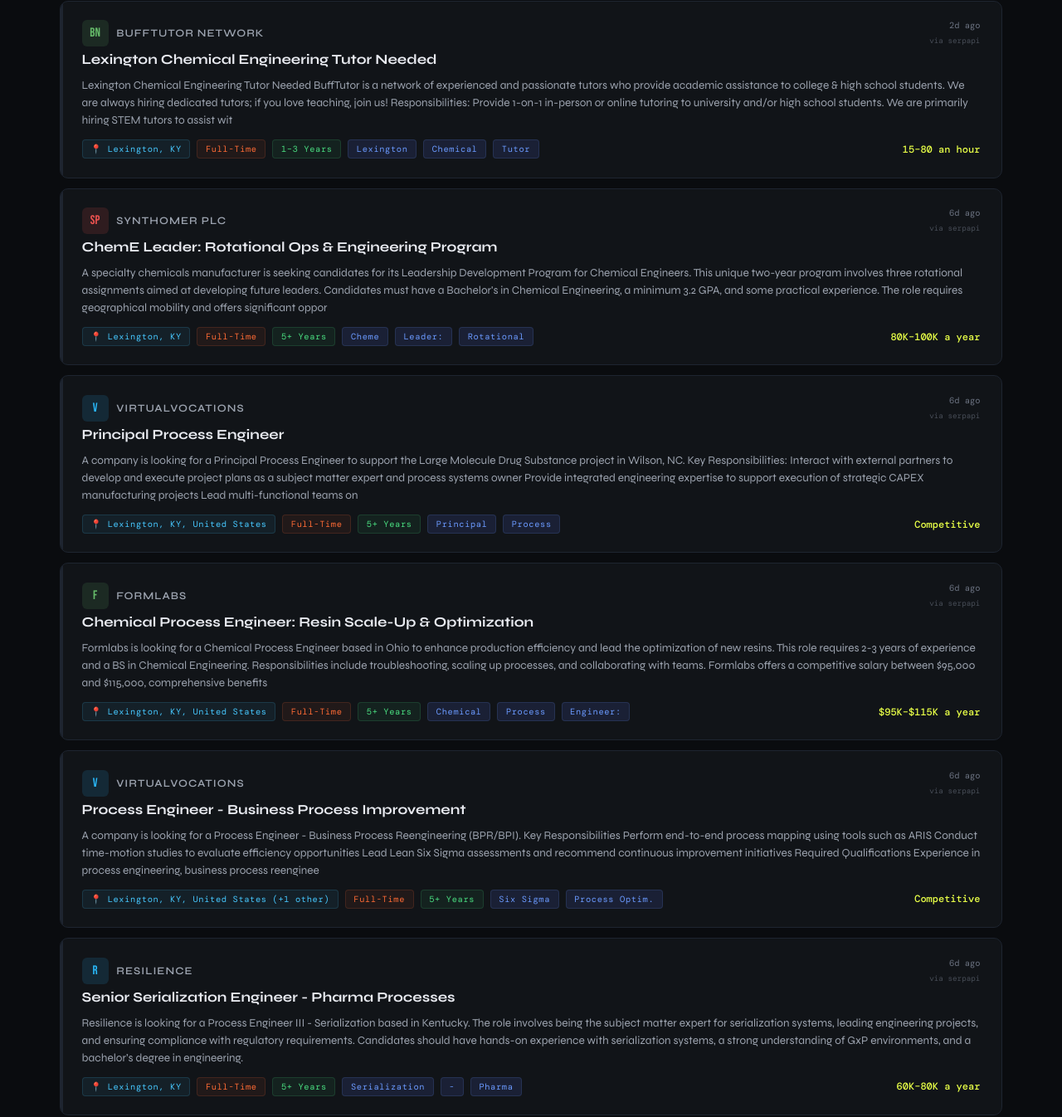
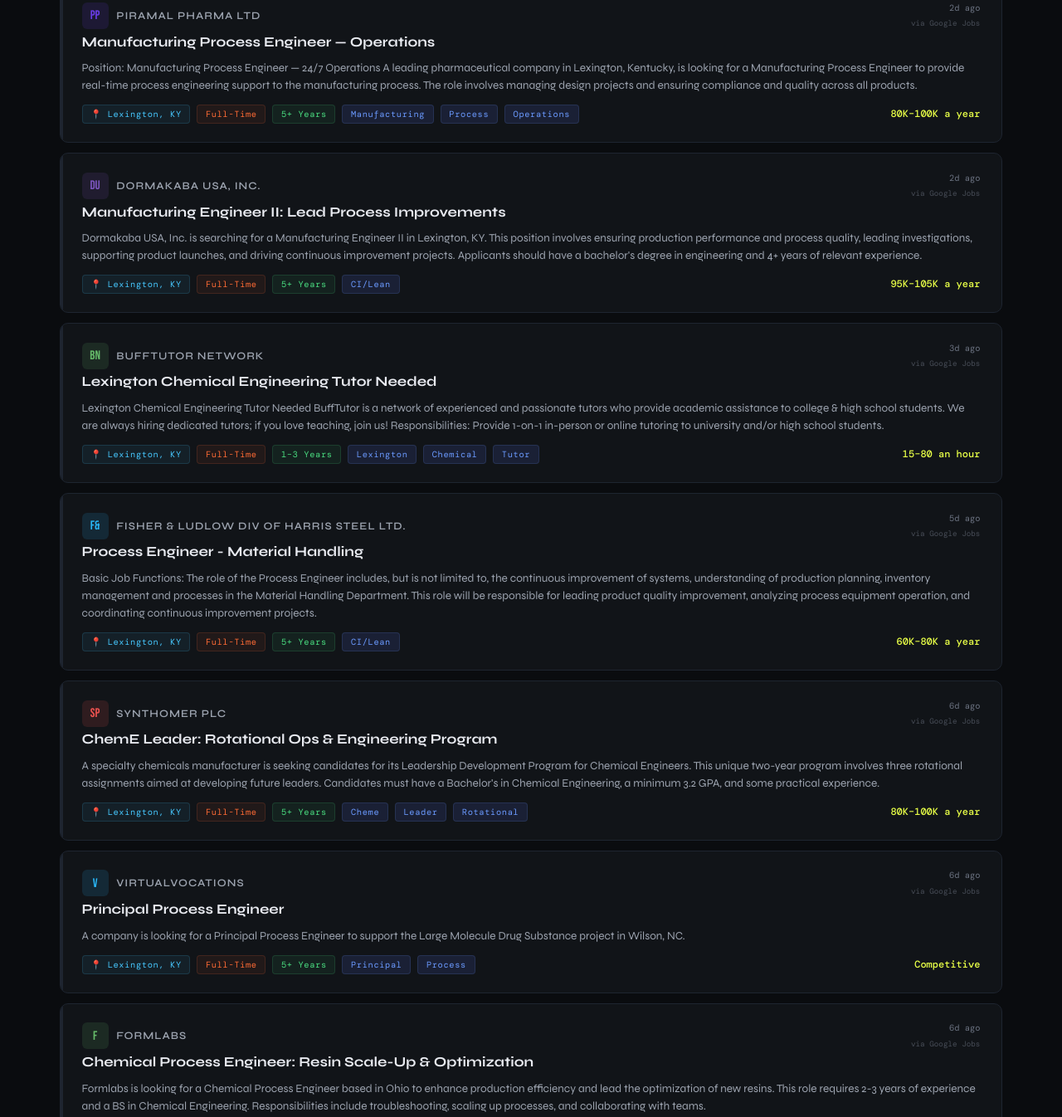
Before and after one commit to ianransom05/chemconnect-ky, a plain HTML site: page index.html in a window 1280 px wide. Shown: the part 1218-2564 px from the top of the page at 83% size. Drawn offline with nearby package versions, Linux system fonts and the light colour scheme.

Commit message:
Auto-update [2026-05-14 16:58]

```diff
--- a/index.html
+++ b/index.html
@@ -90,18 +90,18 @@
     <a class="logo" href="#"><span class="logo-main">ChemConnect</span><span class="logo-sub">Lexington, KY</span></a>
     <div class="header-meta">
       <span><span class="live-dot"></span>Live Board</span>
-      <span id="header-count">9 jobs</span>
+      <span id="header-count">10 jobs</span>
     </div>
   </div>
 </header>
 <div class="hero">
   <div class="hero-eyebrow">Chemical Engineering Opportunities</div>
   <h1 class="hero-title">Jobs Built for<br><span>ChemEng Talent</span></h1>
-  <p class="hero-sub">Real ChemE job postings near Lexington, KY — scraped from Indeed and updated automatically every hour. Every listing links directly to the original posting.</p>
+  <p class="hero-sub">Real ChemE job postings near Lexington, KY — pulled from Google Jobs and updated automatically every hour. Click any title to go directly to the job posting.</p>
   <div class="stats-bar">
-    <div class="stat"><div class="stat-val">9</div><div class="stat-label">Open Roles</div></div>
-    <div class="stat"><div class="stat-val">9</div><div class="stat-label">Posted This Week</div></div>
-    <div class="stat"><div class="stat-val">7</div><div class="stat-label">Companies Hiring</div></div>
+    <div class="stat"><div class="stat-val">10</div><div class="stat-label">Open Roles</div></div>
+    <div class="stat"><div class="stat-val">3</div><div class="stat-label">Posted Recently</div></div>
+    <div class="stat"><div class="stat-val">9</div><div class="stat-label">Companies Hiring</div></div>
     <div class="stat"><div class="stat-val">KY</div><div class="stat-label">Greater Lexington</div></div>
   </div>
 </div>
@@ -130,16 +130,36 @@
   </div>
 </div>
 <div class="results-meta" id="results-meta"></div>
-<div class="updated-bar">⟳ Last updated: May 13, 2026 at 07:08 PM · Scrapes Indeed every hour</div>
+<div class="updated-bar">⟳ Last updated: May 14, 2026 at 04:58 PM · Powered by Google Jobs via SerpAPI</div>
 <div class="jobs-section">
   <div class="section-label" id="section-label">Live Postings — Last 7 Days</div>
   <div class="jobs-list" id="jobs-list"></div>
 </div>
-<footer>ChemConnect KY &nbsp;·&nbsp; Real ChemE Jobs · Greater Lexington, KY &nbsp;·&nbsp; Auto-updated hourly from Indeed</footer>
+<footer>ChemConnect KY &nbsp;·&nbsp; Real ChemE Jobs · Greater Lexington, KY &nbsp;·&nbsp; Auto-updated hourly</footer>
 <script>
 const RAW_JOBS=[
   {
-    "id": 351422,
+    "id": 24692,
+    "title": "Undergraduate Researcher - Chemical & Materials Eng",
+    "company": "Inside Higher Ed",
+    "color": "#ef5350",
+    "type": "Part-Time",
+    "location": "Lexington, KY",
+    "discipline": "R&D",
+    "experience": "1–3 Years",
+    "salary": "Competitive",
+    "daysAgo": 2,
+    "url": "https://www.jobleads.com/us/job/undergraduate-researcher-chemical-materials-eng--lexington--ee20bac874173cd7c255d6d5b065f65a6?utm_campaign=google_jobs_apply&utm_source=google_jobs_apply&utm_medium=organic",
+    "description": "Inside Higher Ed is offering a part-time Student-Worker position in Lexington, KY. The role involves being an undergraduate researcher with a focus on Chemical or Materials Engineering coursework. Flexibility in shifts is required, and no prior related experience is necessary. The salary range is $15.00 to $20.00 per hour.",
+    "tags": [
+      "Undergraduate",
+      "Researcher",
+      "Chemical"
+    ],
+    "source": "Google Jobs"
+  },
+  {
+    "id": 504319,
     "title": "Manufacturing Process Engineer — Operations",
     "company": "Piramal Pharma Ltd",
     "color": "#6a3de8",
@@ -148,18 +168,36 @@
     "discipline": "Manufacturing",
     "experience": "5+ Years",
     "salary": "80K–100K a year",
-    "daysAgo": 0,
+    "daysAgo": 2,
     "url": "https://www.learn4good.com/jobs/lexington/kentucky/engineering/5091035430/e/?utm_campaign=google_jobs_apply&utm_source=google_jobs_apply&utm_medium=organic",
-    "description": "Position: Manufacturing Process Engineer — 24/7 Operations A leading pharmaceutical company in Lexington, Kentucky, is looking for a Manufacturing Process Engineer to provide real-time process engineering support to the manufacturing process. The role involves managing design projects and ensuring compliance and quality across all products. Candidates must have a Bachelor’s degree in Mechanical, E",
+    "description": "Position: Manufacturing Process Engineer — 24/7 Operations A leading pharmaceutical company in Lexington, Kentucky, is looking for a Manufacturing Process Engineer to provide real-time process engineering support to the manufacturing process. The role involves managing design projects and ensuring compliance and quality across all products.",
     "tags": [
       "Manufacturing",
       "Process",
-      "—"
+      "Operations"
     ],
-    "source": "serpapi"
+    "source": "Google Jobs"
   },
   {
-    "id": 840229,
+    "id": 966820,
+    "title": "Manufacturing Engineer II: Lead Process Improvements",
+    "company": "Dormakaba USA, Inc.",
+    "color": "#7e57c2",
+    "type": "Full-Time",
+    "location": "Lexington, KY",
+    "discipline": "Manufacturing",
+    "experience": "5+ Years",
+    "salary": "95K–105K a year",
+    "daysAgo": 2,
+    "url": "https://www.jobleads.com/us/job/manufacturing-engineer-ii-lead-process-improvements--lexington--e86c89f8a7279195848389b340208e095?utm_campaign=google_jobs_apply&utm_source=google_jobs_apply&utm_medium=organic",
+    "description": "Dormakaba USA, Inc. is searching for a Manufacturing Engineer II in Lexington, KY. This position involves ensuring production performance and process quality, leading investigations, supporting product launches, and driving continuous improvement projects. Applicants should have a bachelor's degree in engineering and 4+ years of relevant experience.",
+    "tags": [
+      "CI/Lean"
+    ],
+    "source": "Google Jobs"
+  },
+  {
+    "id": 471966,
     "title": "Lexington Chemical Engineering Tutor Needed",
     "company": "BuffTutor Network",
     "color": "#66bb6a",
@@ -168,18 +206,36 @@
     "discipline": "Process",
     "experience": "1–3 Years",
     "salary": "15–80 an hour",
-    "daysAgo": 2,
+    "daysAgo": 3,
     "url": "https://bufftutor.com/jobs/tutor-jobs/chemical_engineering_tutor_needed-lexington-ky?utm_campaign=google_jobs_apply&utm_source=google_jobs_apply&utm_medium=organic",
-    "description": "Lexington Chemical Engineering Tutor Needed\n\nBuffTutor is a network of experienced and passionate tutors who provide academic assistance to college & high school students.  We are always hiring dedicated tutors; if you love teaching, join us!\n\n\nResponsibilities:\nProvide 1-on-1 in-person or online tutoring to university and/or high school students.  We are primarily hiring STEM tutors to assist wit",
+    "description": "Lexington Chemical Engineering Tutor Needed\n\nBuffTutor is a network of experienced and passionate tutors who provide academic assistance to college & high school students.  We are always hiring dedicated tutors; if you love teaching, join us!\n\n\nResponsibilities:\nProvide 1-on-1 in-person or online tutoring to university and/or high school students.",
     "tags": [
       "Lexington",
       "Chemical",
       "Tutor"
     ],
-    "source": "serpapi"
+    "source": "Google Jobs"
   },
   {
-    "id": 462643,
+    "id": 814599,
+    "title": "Process Engineer - Material Handling",
+    "company": "Fisher & Ludlow Div Of Harris Steel Ltd.",
+    "color": "#29b6f6",
+    "type": "Full-Time",
+    "location": "Lexington, KY",
+    "discipline": "Process",
+    "experience": "5+ Years",
+    "salary": "60K–80K a year",
+    "daysAgo": 5,
+    "url": "https://www.learn4good.com/jobs/lexington/kentucky/manufacturing/5084648223/e/?utm_campaign=google_jobs_apply&utm_source=google_jobs_apply&utm_medium=organic",
+    "description": "Basic Job Functions: The role of the Process Engineer includes, but is not limited to, the continuous improvement of systems, understanding of production planning, inventory management and processes in the Material Handling Department. This role will be responsible for leading product quality improvement, analyzing process equipment operation, and coordinating continuous improvement projects.",
+    "tags": [
+      "CI/Lean"
+    ],
+    "source": "Google Jobs"
+  },
+  {
+    "id": 867800,
     "title": "ChemE Leader: Rotational Ops & Engineering Program",
     "company": "Synthomer plc",
     "color": "#ef5350",
@@ -190,129 +246,92 @@
     "salary": "80K–100K a year",
     "daysAgo": 6,
     "url": "https://www.learn4good.com/jobs/lexington/kentucky/engineering/5079934242/e/?utm_campaign=google_jobs_apply&utm_source=google_jobs_apply&utm_medium=organic",
-    "description": "A specialty chemicals manufacturer is seeking candidates for its Leadership Development Program for Chemical Engineers. This unique two-year program involves three rotational assignments aimed at developing future leaders. Candidates must have a Bachelor's in Chemical Engineering, a minimum 3.2 GPA, and some practical experience. The role requires geographical mobility and offers significant oppor",
+    "description": "A specialty chemicals manufacturer is seeking candidates for its Leadership Development Program for Chemical Engineers. This unique two-year program involves three rotational assignments aimed at developing future leaders. Candidates must have a Bachelor's in Chemical Engineering, a minimum 3.2 GPA, and some practical experience.",
     "tags": [
       "Cheme",
-      "Leader:",
+      "Leader",
       "Rotational"
     ],
-    "source": "serpapi"
+    "source": "Google Jobs"
   },
   {
-    "id": 705542,
+    "id": 828238,
     "title": "Principal Process Engineer",
     "company": "VirtualVocations",
     "color": "#29b6f6",
     "type": "Full-Time",
-    "location": "Lexington, KY, United States",
+    "location": "Lexington, KY",
     "discipline": "Process",
     "experience": "5+ Years",
     "salary": "Competitive",
     "daysAgo": 6,
     "url": "https://www.talent.com/view?id=544552287785658560&utm_campaign=google_jobs_apply&utm_source=google_jobs_apply&utm_medium=organic",
-    "description": "A company is looking for a Principal Process Engineer to support the Large Molecule Drug Substance project in Wilson, NC. Key Responsibilities: Interact with external partners to develop and execute project plans as a subject matter expert and process systems owner Provide integrated engineering expertise to support execution of strategic CAPEX manufacturing projects Lead multi-functional teams on",
+    "description": "A company is looking for a Principal Process Engineer to support the Large Molecule Drug Substance project in Wilson, NC.",
     "tags": [
       "Principal",
       "Process"
     ],
-    "source": "serpapi"
+    "source": "Google Jobs"
   },
   {
-    "id": 784296,
+    "id": 226893,
     "title": "Chemical Process Engineer: Resin Scale-Up & Optimization",
     "company": "Formlabs",
     "color": "#66bb6a",
     "type": "Full-Time",
-    "location": "Lexington, KY, United States",
+    "location": "Lexington, KY",
     "discipline": "Process",
     "experience": "5+ Years",
-    "salary": "$95K–$115K a year",
+    "salary": "95K–115K a year",
     "daysAgo": 6,
     "url": "https://www.learn4good.com/jobs/lexington/kentucky/engineering/5080255172/e/?utm_campaign=google_jobs_apply&utm_source=google_jobs_apply&utm_medium=organic",
-    "description": "Formlabs is looking for a Chemical Process Engineer based in Ohio to enhance production efficiency and lead the optimization of new resins. This role requires 2-3 years of experience and a BS in Chemical Engineering. Responsibilities include troubleshooting, scaling up processes, and collaborating with teams. Formlabs offers a competitive salary between $95,000 and $115,000, comprehensive benefits",
+    "description": "Formlabs is looking for a Chemical Process Engineer based in Ohio to enhance production efficiency and lead the optimization of new resins. This role requires 2-3 years of experience and a BS in Chemical Engineering. Responsibilities include troubleshooting, scaling up processes, and collaborating with teams.",
     "tags": [
       "Chemical",
       "Process",
-      "Engineer:"
+      "Resin"
     ],
-    "source": "serpapi"
+    "source": "Google Jobs"
   },
   {
-    "id": 118247,
-    "title": "Process Engineer - Business Process Improvement",
-    "company": "VirtualVocations",
+    "id": 580301,
+    "title": "Process Engineer III - Packaging",
+    "company": "Resilience",
     "color": "#29b6f6",
     "type": "Full-Time",
-    "location": "Lexington, KY, United States (+1 other)",
+    "location": "Lexington, KY",
     "discipline": "Process",
-    "experience": "5+ Years",
-    "salary": "Competitive",
+    "experience": "1–3 Years",
+    "salary": "60K–80K a year",
     "daysAgo": 6,
-    "url": "https://www.talent.com/view?id=618468419323173784&utm_campaign=google_jobs_apply&utm_source=google_jobs_apply&utm_medium=organic",
-    "description": "A company is looking for a Process Engineer - Business Process Reengineering (BPR/BPI). Key Responsibilities Perform end-to-end process mapping using tools such as ARIS Conduct time-motion studies to evaluate efficiency opportunities Lead Lean Six Sigma assessments and recommend continuous improvement initiatives Required Qualifications Experience in process engineering, business process reenginee",
+    "url": "https://www.learn4good.com/jobs/lexington/kentucky/engineering/5080024104/e/?utm_campaign=google_jobs_apply&utm_source=google_jobs_apply&utm_medium=organic",
+    "description": ".Process Engineer III - Packaging page is loaded## Process Engineer III - Packaging locations: USA - OH - West Chester time type: Full time posted on: Posted 2 Days Agojob requisition : R-106651A career at Resilience is more than just a job – it’s an opportunity to change the future. Resilience is a technology-focused biomanufacturing company that’s changing the way medicine is made.",
     "tags": [
-      "Six Sigma",
-      "Process Optim."
+      "Process",
+      "Iii",
+      "Packaging"
     ],
-    "source": "serpapi"
+    "source": "Google Jobs"
   },
   {
-    "id": 803993,
+    "id": 833010,
     "title": "Senior Serialization Engineer - Pharma Processes",
     "company": "Resilience",
     "color": "#29b6f6",
     "type": "Full-Time",
-    "location": "Lexington, KY",
+    "location": "Lexington, KY, United States",
     "discipline": "Pharma",
     "experience": "5+ Years",
-    "salary": "60K–80K a year",
+    "salary": "$60K–$80K a year",
     "daysAgo": 6,
     "url": "https://www.learn4good.com/jobs/lexington/kentucky/engineering/5080086416/e/?utm_campaign=google_jobs_apply&utm_source=google_jobs_apply&utm_medium=organic",
-    "description": "Resilience is looking for a Process Engineer III - Serialization based in Kentucky. The role involves being the subject matter expert for serialization systems, leading engineering projects, and ensuring compliance with regulatory requirements. Candidates should have hands-on experience with serialization systems, a strong understanding of GxP environments, and a bachelor’s degree in engineering. ",
+    "description": "Resilience is looking for a Process Engineer III - Serialization based in Kentucky. The role involves being the subject matter expert for serialization systems, leading engineering projects, and ensuring compliance with regulatory requirements. Candidates should have hands-on experience with serialization systems, a strong understanding of GxP environments, and a bachelor’s degree in engineering.",
     "tags": [
       "Serialization",
-      "-",
-      "Pharma"
+      "Pharma",
+      "Processes"
     ],
-    "source": "serpapi"
-  },
-  {
-    "id": 294842,
-    "title": "Senior Manufacturing Engineer - Lean & Data Analytics",
-    "company": "Germer International",
-    "color": "#42a5f5",
-    "type": "Full-Time",
-    "location": "Lexington, KY",
-    "discipline": "Manufacturing",
-    "experience": "5+ Years",
-    "salary": "80K–100K a year",
-    "daysAgo": 6,
-    "url": "https://www.jobleads.com/us/job/senior-manufacturing-engineer-lean-data-analytics--lexington--e820f3a1c6eb237fdff31ba0f11227d36?utm_campaign=google_jobs_apply&utm_source=google_jobs_apply&utm_medium=organic",
-    "description": "A leading pharmaceutical manufacturing company located in Lexington, Kentucky, is seeking an experienced professional to optimize manufacturing equipment performance, analyze data for continuous improvements, and ensure compliance with regulatory standards. The ideal candidate will possess a Bachelor's degree in Engineering, a strong background in the pharmaceutical sector, and excellent problem-s",
-    "tags": [
-      "Process Optim."
-    ],
-    "source": "serpapi"
-  },
-  {
-    "id": 735930,
-    "title": "Quality Engineering Team Lead",
-    "company": "VirtualVocations",
-    "color": "#29b6f6",
-    "type": "Full-Time",
-    "location": "Lexington, KY (+1 other)",
-    "discipline": "Quality",
-    "experience": "5+ Years",
-    "salary": "Competitive",
-    "daysAgo": 6,
-    "url": "https://www.talent.com/view?id=618445387744744921&utm_campaign=google_jobs_apply&utm_source=google_jobs_apply&utm_medium=organic",
-    "description": "A company is looking for a Quality Engineering Team Lead. Key Responsibilities Own and improve CI/CD systems, enhancing pipeline reliability and developer experience Lead the adoption of standardized Quality Engineering practices across engineering teams Mentor and grow a team of Quality Engineers, focusing on technical development and team effectiveness Required Qualifications Proven experience w",
-    "tags": [
-      "Quality",
-      "Team",
-      "Lead"
-    ],
-    "source": "serpapi"
+    "source": "Google Jobs"
   }
 ];
 let disciplineFilter='',searchQuery='',companyFilter='',typeFilter='';
@@ -361,7 +380,7 @@
         <div class="card-badges">
           ${isNew(job.daysAgo)?'<span class="badge-new">New</span>':''}
           <span class="badge-date">${daysAgoLabel(job.daysAgo)}</span>
-          <span class="badge-source">via ${job.source||'web'}</span>
+          <span class="badge-source">via ${job.source||'Google Jobs'}</span>
         </div>
       </div>
       <p class="job-desc">${job.description}</p>
```
